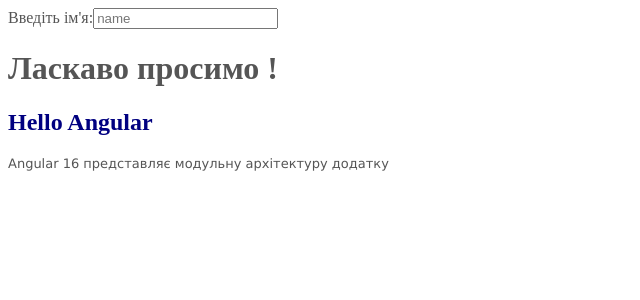
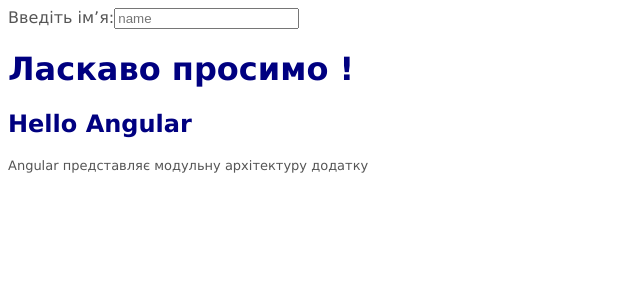
Before and after one commit to sofimaye/reactive-programming, an Angular app: page / in a window 1280 px wide. Shown: the top 300 px of the page, without its empty margins (0-640 px from the left). Built offline with nearby package versions, Linux system fonts and the light colour scheme.

Commit message:
tasks 3 for Component1: extracting the styles and template into separate files and adding them to the component

```diff
--- /dev/null
+++ b/src/app/app.component.css
@@ -0,0 +1,6 @@
+h1, h2{color:navy;}
+p{font-size:13px;}
+:host {
+    font-family: Verdana, sans-serif;
+    color: #555;
+}
--- /dev/null
+++ b/src/app/app.component.html
@@ -0,0 +1,5 @@
+<label>Введіть ім’я:</label>
+<input [(ngModel)]="name" placeholder="name">
+<h1>Ласкаво просимо {{name}}!</h1>
+<h2>Hello Angular</h2>
+<p>Angular представляє модульну архітектуру додатку</p>
--- a/src/app/app.component.ts
+++ b/src/app/app.component.ts
@@ -2,26 +2,8 @@
 
 @Component({
     selector: 'my-app',
-    template: `<label>Введіть ім'я:</label>
-    <input [(ngModel)]="name" placeholder="name">
-    <h1>Ласкаво просимо {{name}}!</h1>
-    <h2>Hello Angular</h2>
-    <p>Angular 16 представляє модульну архітектуру додатку</p>`,
-    styles: [`
-        h2, h3 {
-            color: navy;
-        }
-
-        p {
-            font-size: 13px;
-            font-family: Verdana, sans-serif;
-        }
-
-        :host {
-            color: #555;
-        }
-    `]
-
+    templateUrl: './app.component.html',
+    styleUrls: ['./app.component.css']
 })
 export class AppComponent {
     name = '';
```
